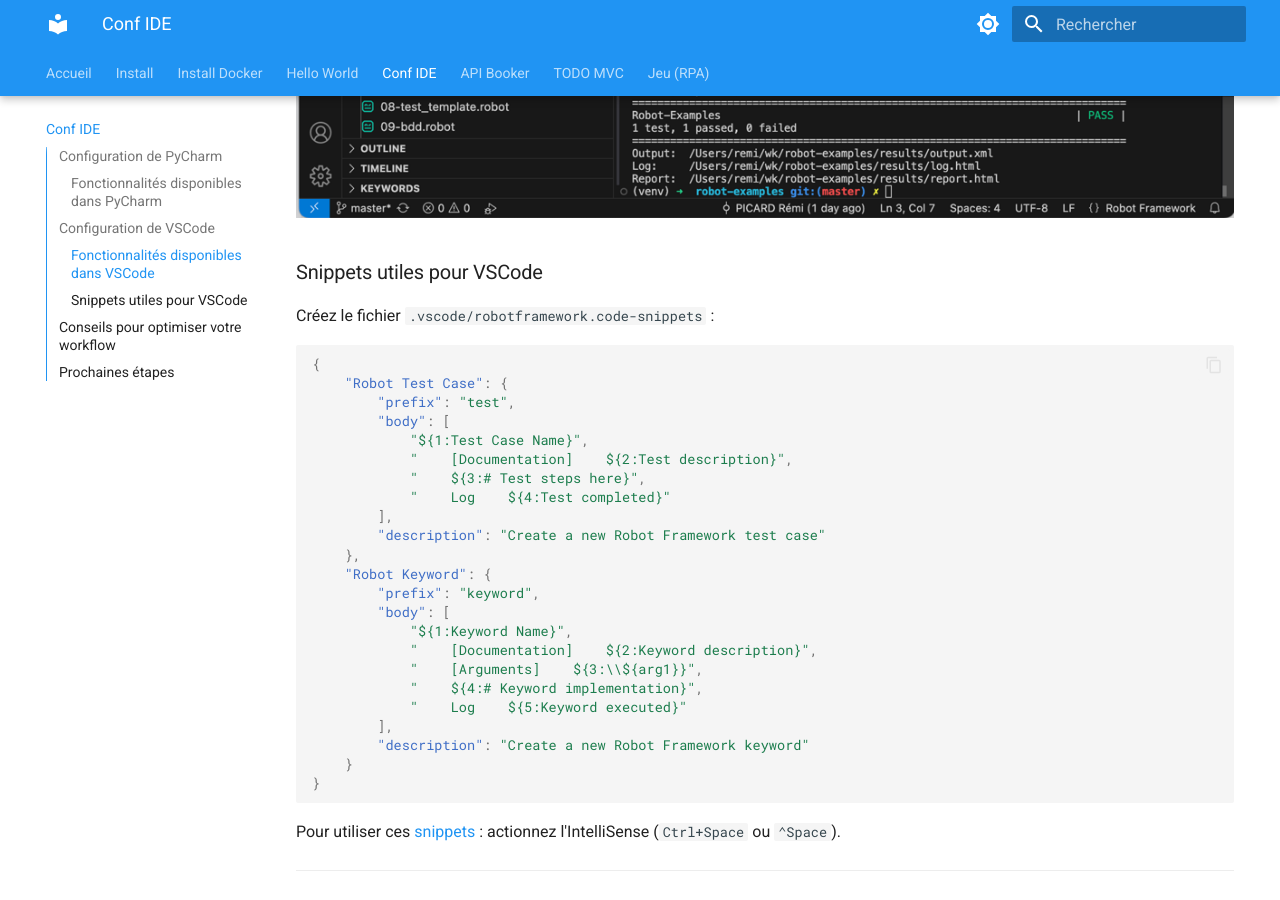
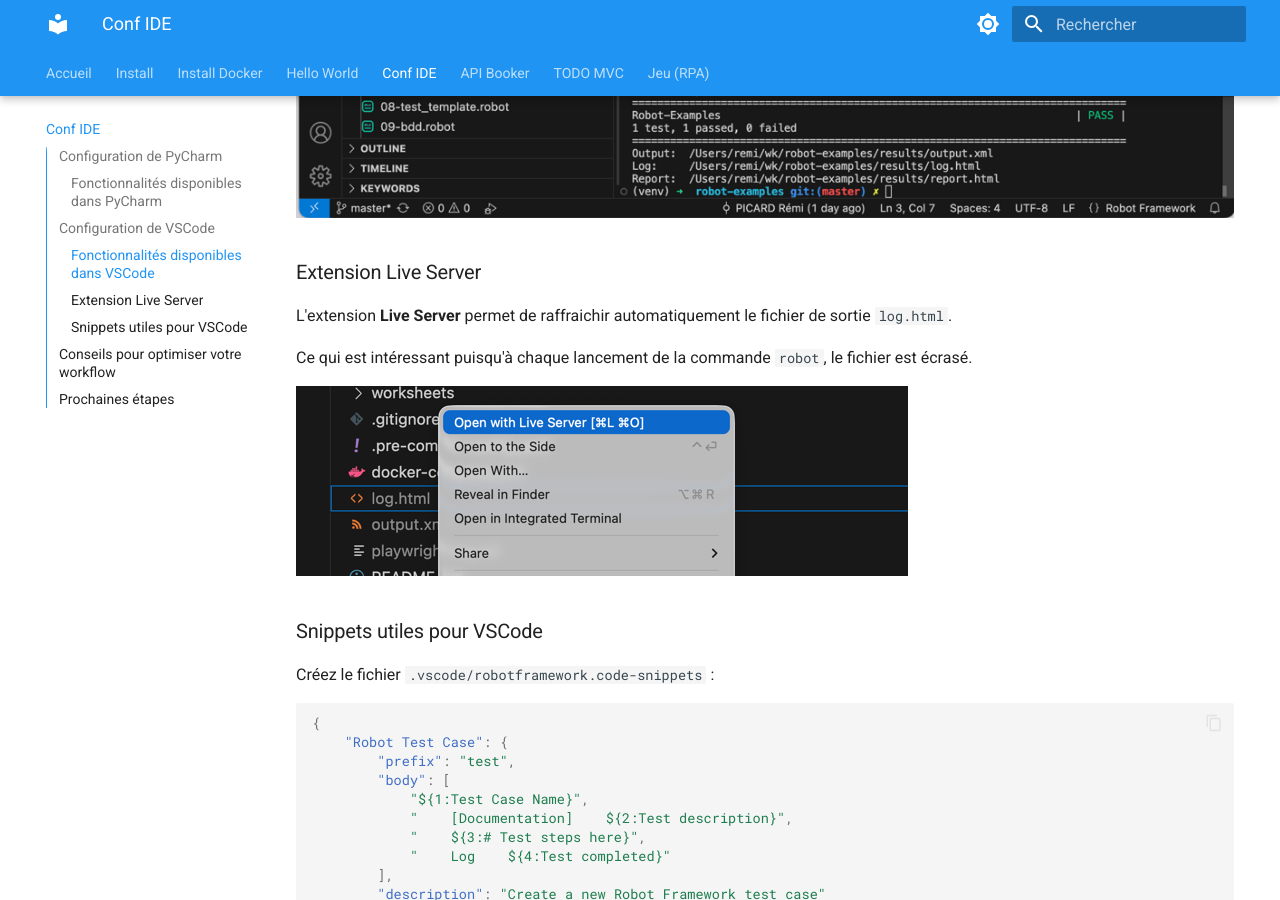
Before and after one commit to remi-picard/robot-codelab, an MkDocs documentation site: the page built from docs/configuration-ide.md, in a window 1280 px wide and 900 px high, scrolled down 3504 px. Built offline with MkDocs 1.6.1 and Material for MkDocs 9.7.7, drawn with Linux system fonts in a browser that asks for light colours.

Commit message:
Ajoute l'extension VSCode Live Server

```diff
--- a/docs/configuration-ide.md
+++ b/docs/configuration-ide.md
@@ -74,6 +74,14 @@
 
 ![vscode.png](vscode.png)
 
+### Extension Live Server
+
+L'extension **Live Server** permet de raffraichir automatiquement le fichier de sortie `log.html`.
+
+Ce qui est intéressant puisqu'à chaque lancement de la commande `robot`, le fichier est écrasé.
+
+![live-server.png](live-server.png)
+
 ### Snippets utiles pour VSCode
 
 Créez le fichier `.vscode/robotframework.code-snippets` :
```
Also changed, not shown: docs/live-server.png (added).
